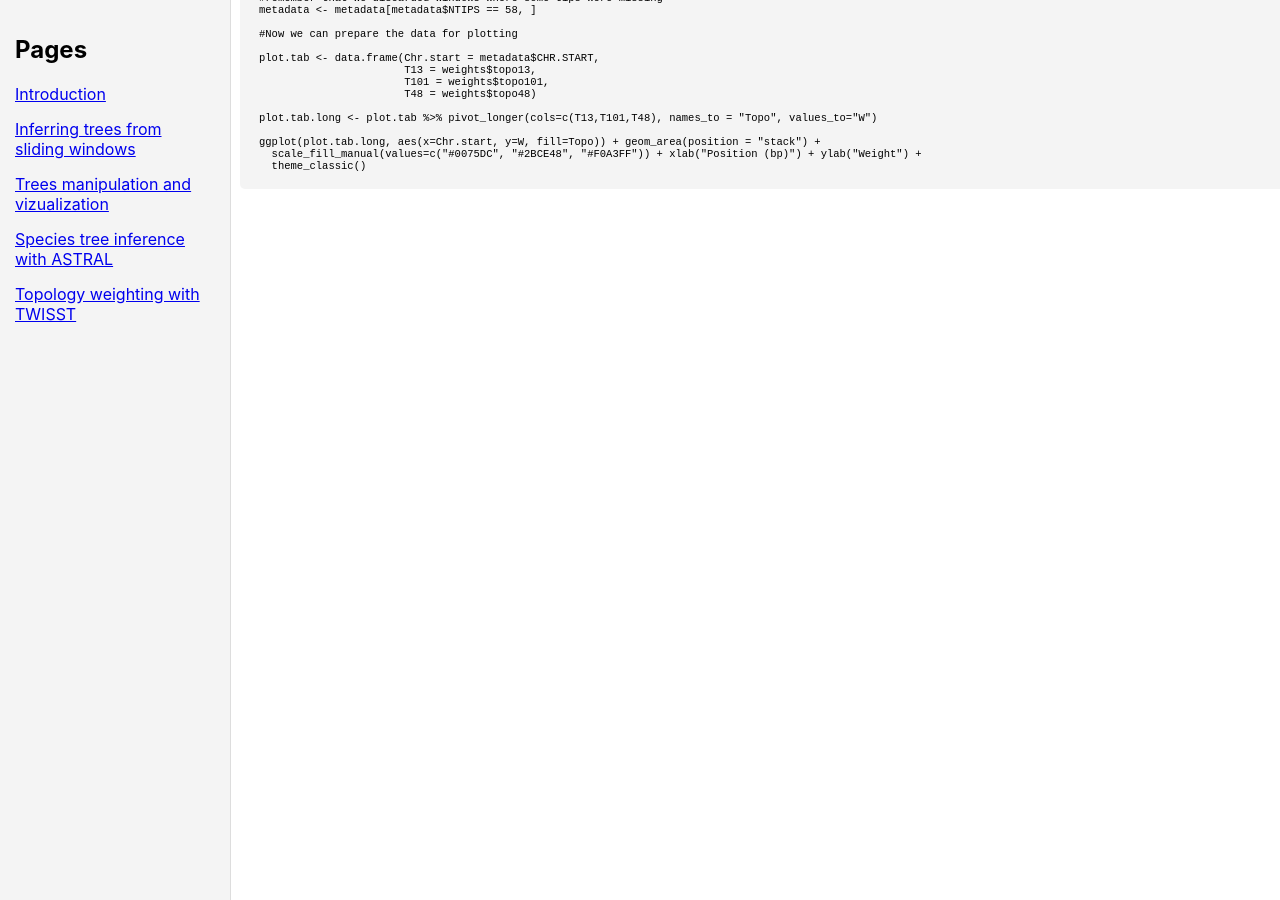
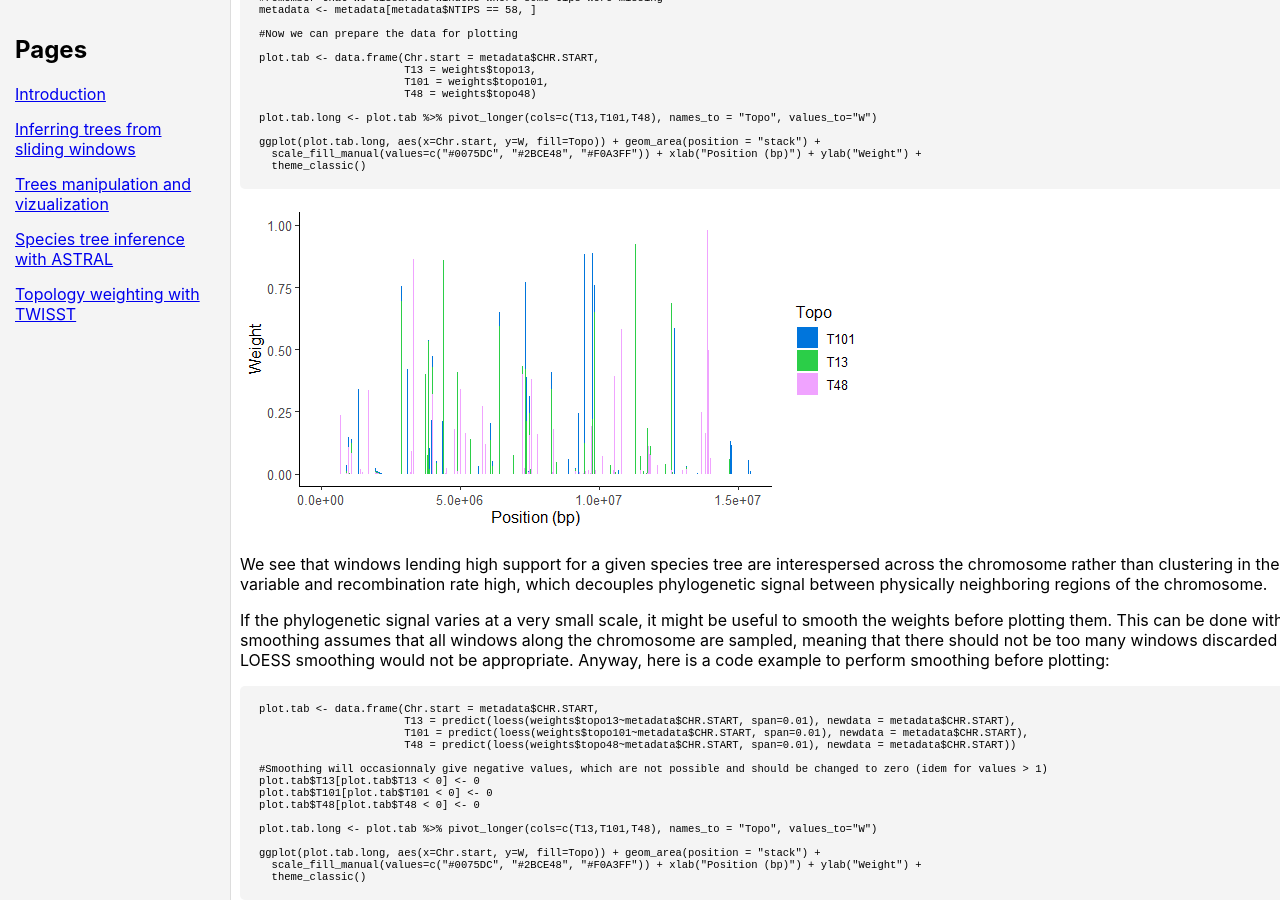
Before and after one commit to rancilhac/Genome-Wide-Phylogenies.github.io, a Jekyll site: the page built from Topology-weighting.md, in a window 1280 px wide and 900 px high, scrolled down 4476 px. Built offline with Jekyll 4.4.1, drawn with Linux system fonts in a browser that asks for light colours; our own code applies the rules of GitHub Pages for plain Markdown files.

Commit message:
Update Topology-weighting.md

````diff
--- a/Topology-weighting.md
+++ b/Topology-weighting.md
@@ -143,3 +143,26 @@ ggplot(plot.tab.long, aes(x=Chr.start, y=W, fill=Topo)) + geom_area(position = "
   scale_fill_manual(values=c("#0075DC", "#2BCE48", "#F0A3FF")) + xlab("Position (bp)") + ylab("Weight") +
   theme_classic()
 ```
+![chr](/Genome-Wide-Phylogenies.github.io/assets/barplot_along_chr.png)
+
+We see that windows lending high support for a given species tree are interespersed across the chromosome rather than clustering in the same region. This is expected when phylogenetic signal is very variable and recombination rate high, which decouples phylogenetic signal between physically neighboring regions of the chromosome.
+
+If the phylogenetic signal varies at a very small scale, it might be useful to smooth the weights before plotting them. This can be done with local polynomial regression (LOESS). Note however that LOESS smoothing assumes that all windows along the chromosome are sampled, meaning that there should not be too many windows discarded due to missing tips. This is not the case with the example data, so LOESS smoothing would not be appropriate. Anyway, here is a code example to perform smoothing before plotting:
+
+```R:
+plot.tab <- data.frame(Chr.start = metadata$CHR.START,
+                       T13 = predict(loess(weights$topo13~metadata$CHR.START, span=0.01), newdata = metadata$CHR.START),
+                       T101 = predict(loess(weights$topo101~metadata$CHR.START, span=0.01), newdata = metadata$CHR.START),
+                       T48 = predict(loess(weights$topo48~metadata$CHR.START, span=0.01), newdata = metadata$CHR.START))
+
+#Smoothing will occasionnaly give negative values, which are not possible and should be changed to zero (idem for values > 1)
+plot.tab$T13[plot.tab$T13 < 0] <- 0
+plot.tab$T101[plot.tab$T101 < 0] <- 0
+plot.tab$T48[plot.tab$T48 < 0] <- 0
+
+plot.tab.long <- plot.tab %>% pivot_longer(cols=c(T13,T101,T48), names_to = "Topo", values_to="W")
+
+ggplot(plot.tab.long, aes(x=Chr.start, y=W, fill=Topo)) + geom_area(position = "stack") +
+  scale_fill_manual(values=c("#0075DC", "#2BCE48", "#F0A3FF")) + xlab("Position (bp)") + ylab("Weight") +
+  theme_classic()
+```
````
